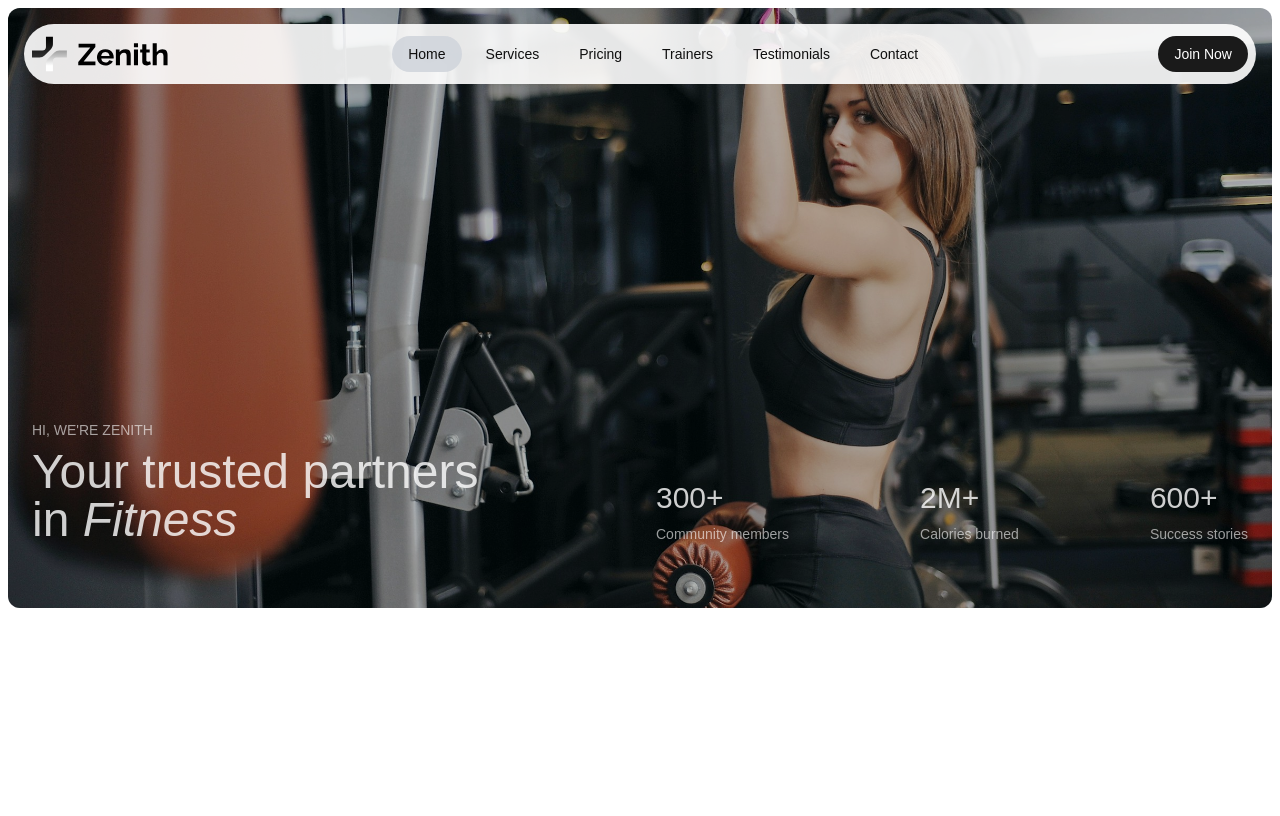
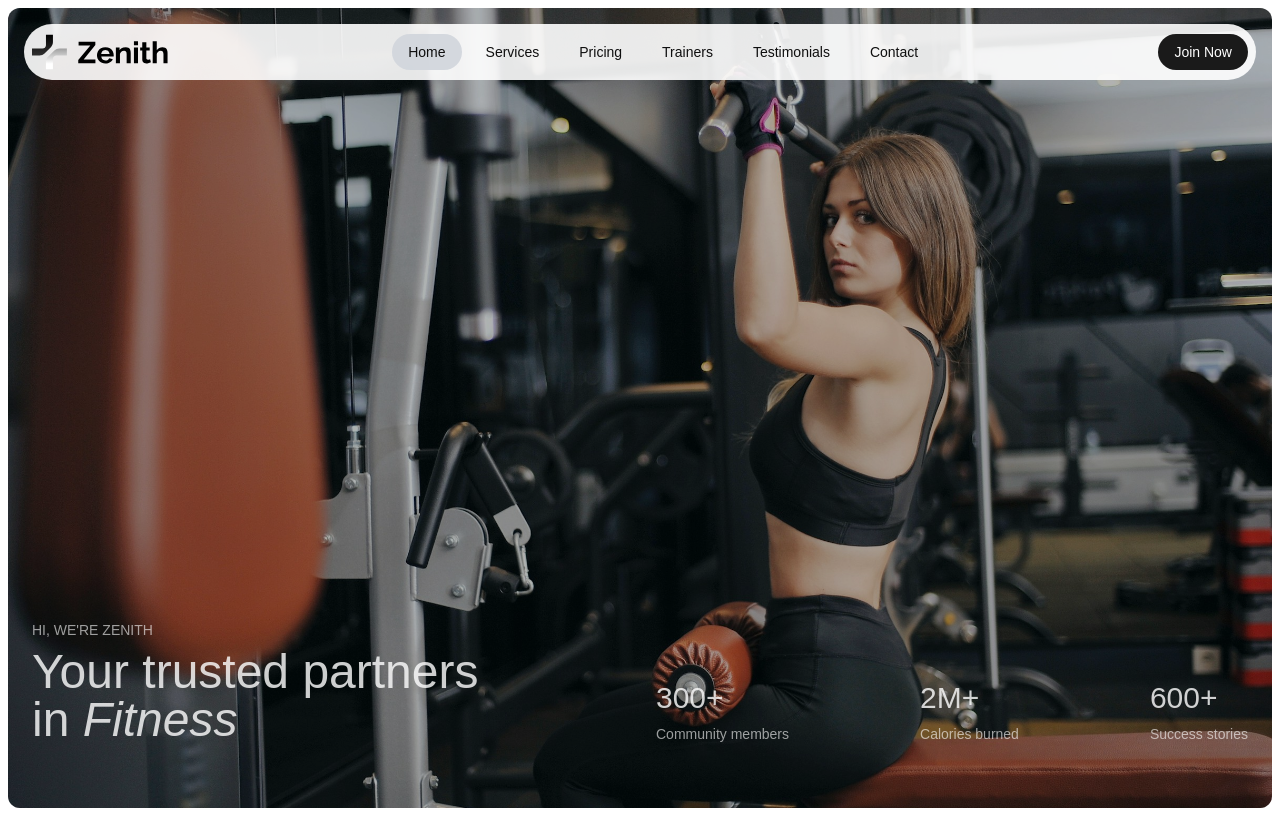
Before and after one commit to ericmignardi/zenith-site, a React (Vite) app: page / in a window 1280 px wide. Built offline with nearby package versions, Linux system fonts and the light colour scheme.

Commit message:
Minor changes

```diff
--- a/src/components/Header.jsx
+++ b/src/components/Header.jsx
@@ -18,7 +18,7 @@ const Header = () => {
   return (
     <>
       <header className="absolute top-0 left-0 right-0 mx-2 z-30 p-4">
-        <div className="h-15 flex justify-between items-center px-2 py-2 rounded-full bg-background/90">
+        <div className="h-14 flex justify-between items-center px-2 py-2 rounded-full bg-background/90">
           <a href="/">
             <img className="w-34" src={logo} alt="Zenith brand logo" />
           </a>
--- a/src/components/Hero.jsx
+++ b/src/components/Hero.jsx
@@ -6,7 +6,7 @@ const Hero = () => {
       style={{
         backgroundImage: `url(${hero})`,
       }}
-      className="relative min-h-[600px] bg-center bg-cover bg-no-repeat m-2 rounded-xl text-background/80 flex items-end pb-8 lg:pb-16"
+      className="relative min-h-screen bg-center bg-cover bg-no-repeat m-2 rounded-xl text-background/80 flex items-end pb-8 lg:pb-16"
     >
       {/* Dark Overlay */}
       <div className="absolute top-0 left-0 w-full h-full bg-black/30 rounded-xl z-10"></div>
```
